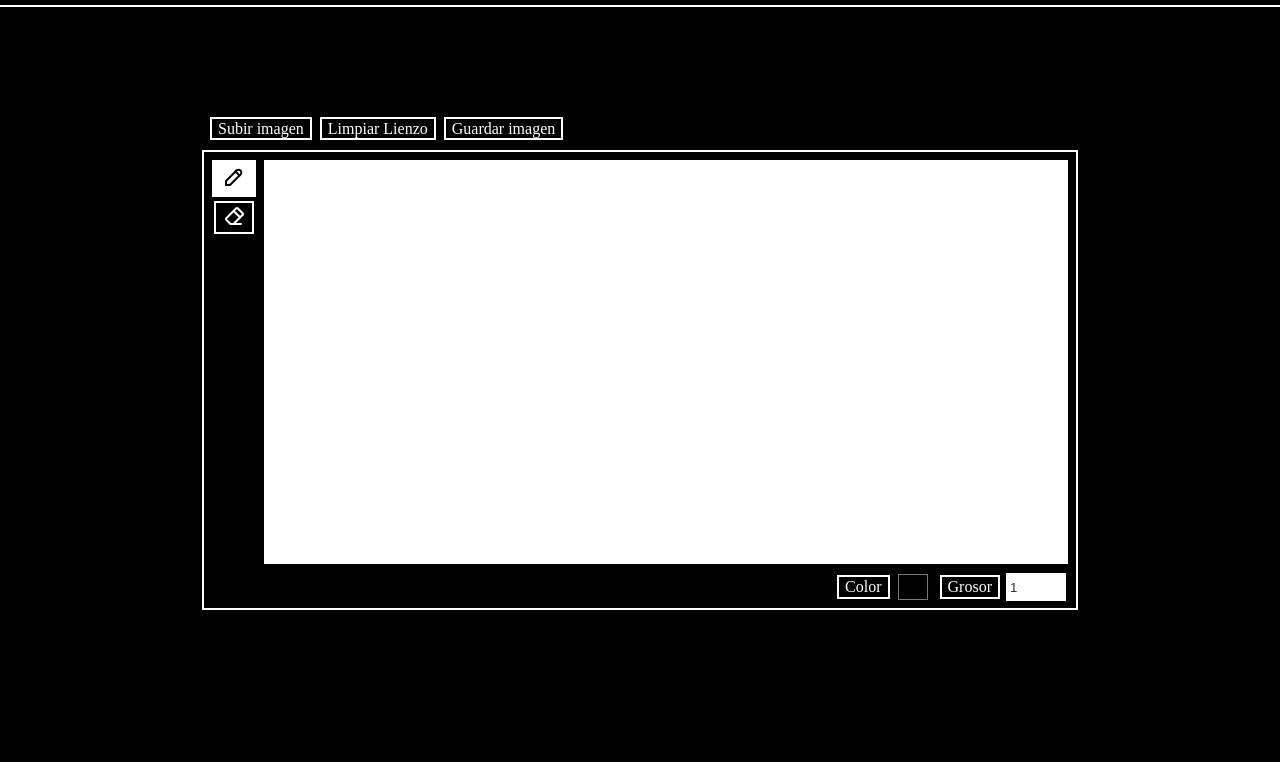
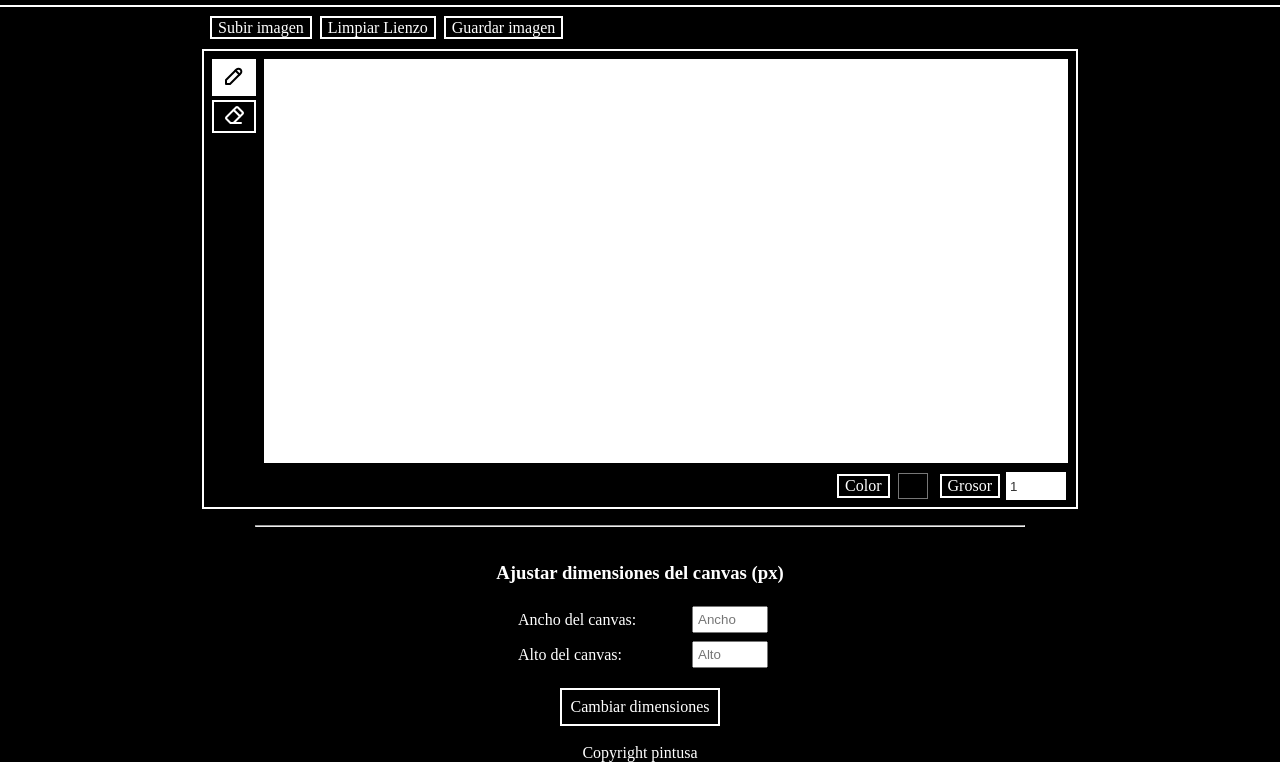
Before and after one commit to SantiMoyano/pintusa-app, a plain HTML site: page index.html in a window 1280 px wide. Shown: the part 75-837 px from the top of the page. Before the commit the page ends 806 px from the top, so only its background shows below. Drawn offline with Linux system fonts and the light colour scheme; a web font is replaced by a local one.

Commit message:
Implement funcionality to allow users resize canvas

```diff
--- a/index.html
+++ b/index.html
@@ -10,6 +10,7 @@
       rel="stylesheet"
     />
     <link rel="stylesheet" href="styles/styles.css" />
+    <link rel="stylesheet" href="styles/form.css" />
   </head>
   <body>
     <header>
@@ -67,6 +68,21 @@
           </div>
         </div>
       </div>
+      <hr />
+      <h3>Ajustar dimensiones del canvas (px)</h3>
+      <form id="canvas-dimensions-form">
+        <div id="canvas-dimensions-inputs">
+          <div>
+            <label for="canvas-width">Ancho del canvas:</label>
+            <input type="number" id="canvas-width" placeholder="Ancho" />
+          </div>
+          <div>
+            <label for="canvas-height">Alto del canvas:</label>
+            <input type="number" id="canvas-height" placeholder="Alto" />
+          </div>
+        </div>
+        <button type="submit">Cambiar dimensiones</button>
+      </form>
     </main>
 
     <footer>
--- a/js/main.js
+++ b/js/main.js
@@ -3,14 +3,14 @@ import Pencil from "./Pencil.js";
 import { uploadImage } from "./imageUploader.js";
 import { saveImage } from "./saveImage.js";
 
-let canvasElement = document.querySelector("#canvas");
+const canvasElement = document.querySelector("#canvas");
 const canvasClear = document.querySelector("#clear-canvas");
 const eraserTool = document.querySelector("#eraser");
 const pencilTool = document.querySelector("#pencil");
 const colorTool = document.querySelector("#color");
 const lineWidthTool = document.querySelector("#lineWidth");
-let selectedImage = document.querySelector("#file-input");
-let saveImg = document.querySelector("#save-img");
+const selectedImage = document.querySelector("#file-input");
+const saveImg = document.querySelector("#save-img");
 
 // Create a new pencil and canvas
 const pencil = new Pencil();
@@ -73,11 +73,33 @@ eraserTool.addEventListener("click", function () {
 });
 
 // selectImage
-
 selectedImage.addEventListener("change", () => {
   uploadImage(canvas, canvasElement, selectedImage);
 });
 
+// save image
 saveImg.addEventListener("click", () => {
   saveImage(canvasElement);
 });
+
+// change canvas size
+const canvasDimensionsForm = document.getElementById("canvas-dimensions-form");
+const canvasWidthInput = document.getElementById("canvas-width");
+const canvasHeightInput = document.getElementById("canvas-height");
+
+canvasDimensionsForm.addEventListener("submit", function (e) {
+  e.preventDefault(); // Evita el envío del formulario por defecto
+
+  // Obtiene los valores del ancho y alto del canvas desde los campos de entrada
+  let newWidth = parseInt(canvasWidthInput.value);
+  let newHeight = parseInt(canvasHeightInput.value);
+
+  // Cambia el tamaño del canvas
+  canvasElement.width = newWidth;
+  canvasElement.height = newHeight;
+  canvas.setCanvasWidth(newWidth);
+  canvas.setCanvasHeight(newHeight);
+
+  // También puedes borrar el contenido existente si lo deseas
+  canvas.clearCanvas();
+});
--- /dev/null
+++ b/styles/form.css
@@ -0,0 +1,48 @@
+#canvas-dimensions-form {
+  display: flex;
+  flex-direction: column;
+  justify-content: center;
+  align-items: center;
+  width: 16rem;
+}
+
+#canvas-dimensions-form input {
+  width: 64px;
+  height: 100%;
+  padding: 4px;
+}
+
+#canvas-dimensions-form button {
+  font-family: "Gabarito";
+  padding: 8px;
+  margin: 16px;
+  font-size: 16px;
+}
+
+#canvas-dimensions-form button:hover {
+  border: solid 2px white;
+}
+
+#canvas-dimensions-inputs {
+  display: flex;
+  flex-direction: column;
+  width: 100%;
+}
+
+#canvas-dimensions-inputs div {
+  display: flex;
+  align-items: center;
+  justify-content: space-between;
+  width: 100%;
+  padding: 4px 0px;
+}
+
+#canvas-dimensions-inputs label {
+  border: none;
+  width: 50%;
+}
+
+hr {
+  margin: 16px 0;
+  width: 48rem;
+}
--- a/styles/styles.css
+++ b/styles/styles.css
@@ -1,23 +1,16 @@
 html,
 body,
 ul,
-li {
+li,
+h1 {
   margin: 0;
   padding: 0;
 }
 
-p {
-  color: white;
-}
-
 body {
   font-family: "Gabarito";
-  background-color: rgb(0, 0, 0);
-}
-
-button {
-  border: none;
-  background-color: unset;
+  background-color: black;
+  color: white;
 }
 
 /* Header */
@@ -25,17 +18,14 @@ button {
 header {
   display: flex;
   align-items: baseline;
+  justify-content: center;
   gap: 24px;
   padding: 16px 0 0 32px;
   border-bottom: 2px solid rgb(255, 255, 255);
-  justify-content: center;
 }
 
 h1 {
-  margin: 0;
-  padding: 0;
   font-size: 48px;
-  color: white;
 }
 
 /* Main */
@@ -47,18 +37,16 @@ main {
   justify-content: center;
   width: 100%;
   min-height: 88dvh;
-  background-color: rgb(0, 0, 0);
+}
+
+.container {
+  border: 2px solid rgb(255, 255, 255);
 }
 
 .canvas-box {
   display: flex;
   align-items: self-start;
-  min-width: 400px;
   padding: 8px 8px 2px 0px;
-}
-
-.container {
-  border: 2px solid rgb(255, 255, 255);
 }
 
 .actions {
@@ -74,6 +62,7 @@ label {
 }
 
 button {
+  background-color: unset;
   border: solid 2px rgb(0, 0, 0);
   filter: invert(100%);
 }
@@ -85,6 +74,12 @@ button:hover {
   cursor: pointer;
 }
 
+.selected {
+  border: solid 4px rgb(255, 255, 255);
+  background-color: rgb(255, 255, 255);
+  filter: invert(0%);
+}
+
 object {
   position: relative;
   z-index: -1;
@@ -92,11 +87,7 @@ object {
 
 ul {
   display: flex;
-  align-items: center;
-  justify-content: center;
   list-style: none;
-  justify-content: flex-start;
-  width: 100%;
   padding: 4px;
 }
 
@@ -111,7 +102,6 @@ label {
 }
 
 label {
-  color: white;
   padding: 1px 6px;
 }
 
@@ -127,17 +117,7 @@ canvas {
 }
 
 .actions {
-  display: flex;
-  align-items: center;
-  justify-content: space-between;
-  width: 100%;
   padding: 0 8px;
-}
-
-.selected {
-  border: solid 4px rgb(255, 255, 255);
-  background-color: rgb(255, 255, 255);
-  filter: invert(0%);
 }
 
 .down-tools {
@@ -154,7 +134,6 @@ canvas {
 }
 
 .down-tools span {
-  color: white;
   padding: 2px 8px;
   border: 2px solid #fff;
 }
```
